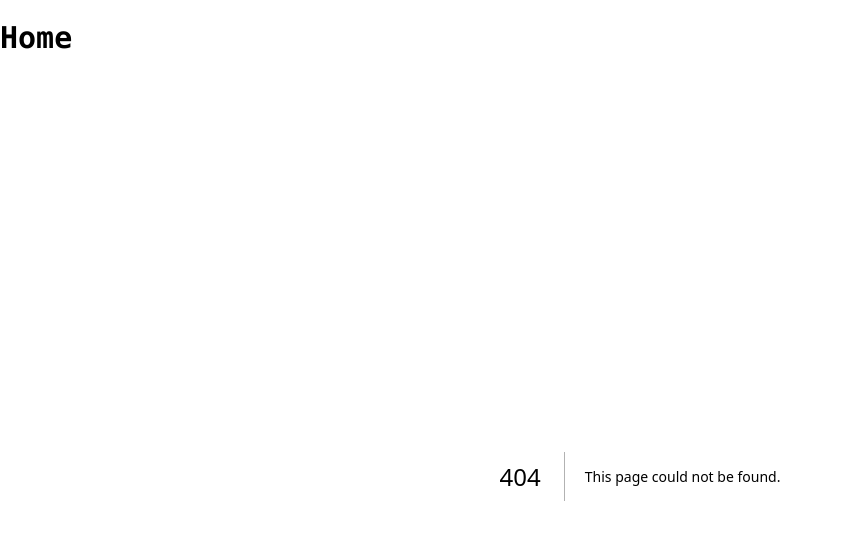
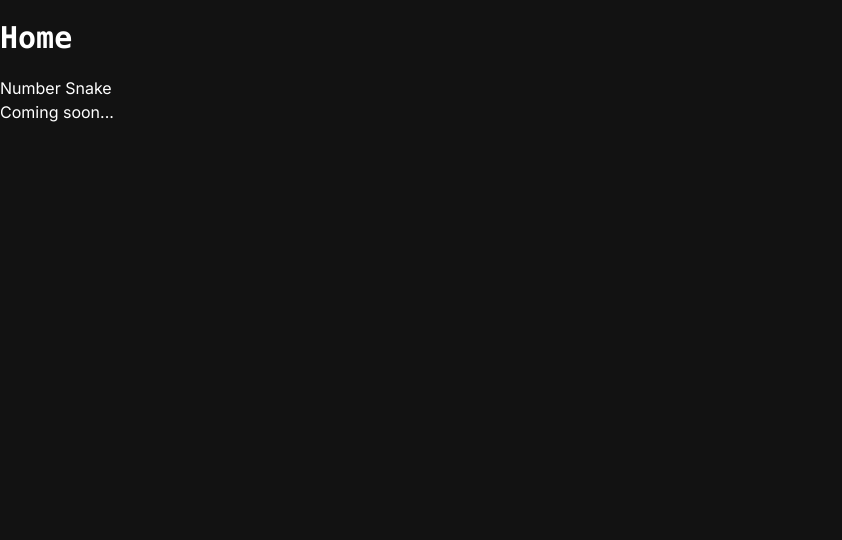
Before and after one commit to hadmacker/numbrella, a Next.js app: page /activities/blocksnake in a window 1280 px wide. Before the commit this address had no page. Shown: the top 540 px of the page, without its empty margins (0-842 px from the left). Built offline with nearby package versions, Linux system fonts and the light colour scheme.

Commit message:
number snake

```diff
--- /dev/null
+++ b/app/activities/blocksnake/page.tsx
@@ -0,0 +1,15 @@
+'use client'
+
+import React, { useEffect, useState } from "react";
+
+const Game: React.FC = () => {
+
+  return (
+    <div>
+      <h1>Number Snake</h1>
+      <p>Coming soon...</p>
+    </div>
+  )
+};
+
+export default Game;
--- a/app/page.tsx
+++ b/app/page.tsx
@@ -53,6 +53,7 @@ export default function Home() {
                 <li key="a1.1.2.7.3" className='mx-6 my-2 md:mx-:6 md:my-2 text-1xl md:text-2xl font-black text-gray-400'><a href="activities/memory?level=hard"><span className="mx-2 p-4 text-2xl md:text-3xl font-black">Hard</span></a></li>
               </ul>
             </li>
+            <li key="a1.1.2.8" className='mx-3 my-3 md:mx-:3 md:my-6'><a href="activities/blocksnake"><span className="mx-2 p-4 text-2xl md:text-3xl font-black">Number Snake</span></a></li>
           </ul>
         </div>
         </div>
```
